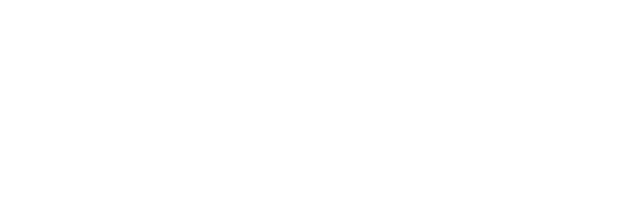
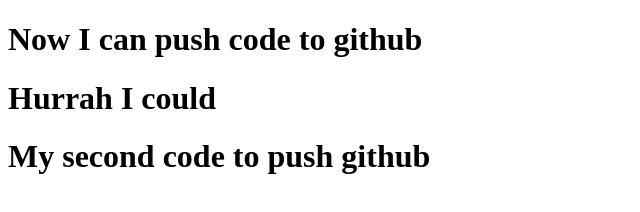
Before and after one commit to khalil224/my-second-repo, a plain HTML site: page index.html in a window 1280 px wide. Shown: the whole page, without its empty margins (0-640 px from the left). Drawn offline with Linux system fonts and the light colour scheme.

Commit message:
added header

```diff
--- a/index.html
+++ b/index.html
@@ -7,6 +7,8 @@
     <title>My second Github repo </title>
 </head>
 <body>
-
+    <h1>Now I can push code to github</h1>
+    <h1>Hurrah I could</h1>
+    <h1>My second code to push github</h1>
 </body>
 </html>
```
